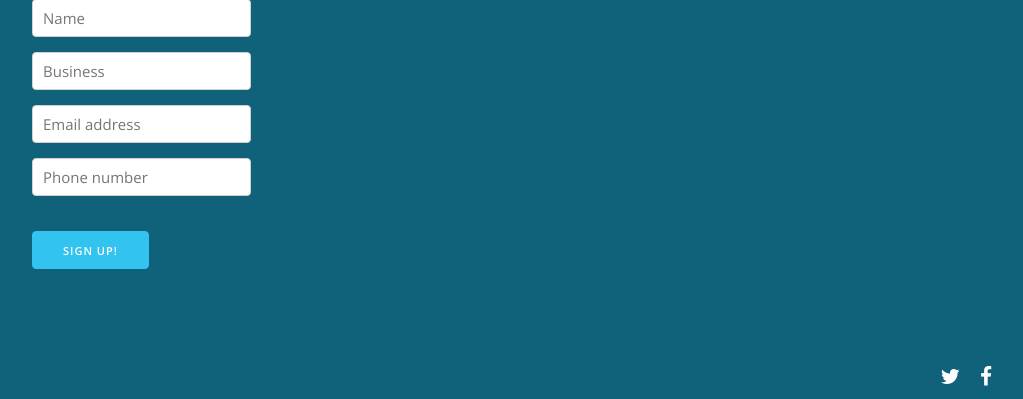
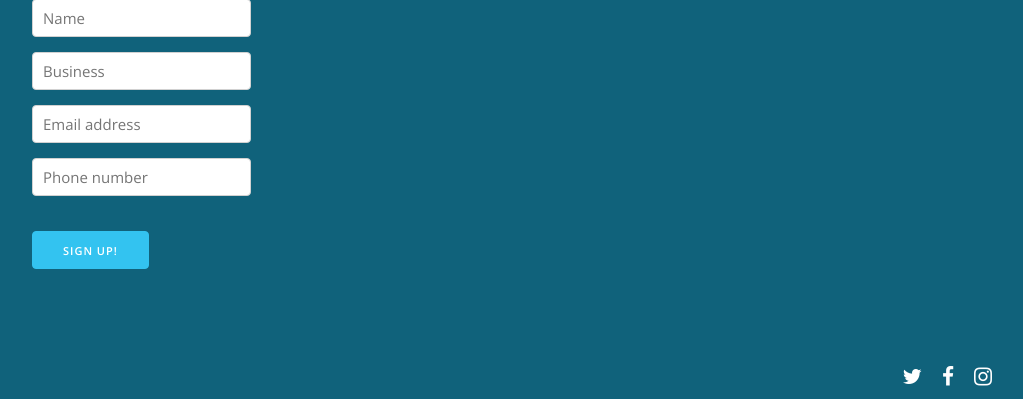
Before and after one commit to mapcat-io/_heroku-nearme, a Node project: template templates/views/merchants.hbs in a window 1280 px wide. Shown: the part 766-1165 px from the top of the page, without its empty margins (128-1151 px from the left). Run offline with Node 20 templates, Linux system fonts and the light colour scheme; the template is opened without the code that fills it, so the values that code supplies are empty; some libraries are stand-ins or nearby versions.

Commit message:
updated social icons for homepage and merchants
Former-commit-id: 5adac57be3f085cb77099e2dd60d275bba7250e2

```diff
--- a/templates/views/merchants.hbs
+++ b/templates/views/merchants.hbs
@@ -47,8 +47,10 @@
 <footer class="footer">
   <div class="container">
     <ul class="footer-links">
-      <li><a href="#"><i class="fa fa-twitter"></i></a></li>
-      <li><a href="#"><i class="fa fa-facebook"></i></a></li>
+      <li><a href="https://twitter.com/mapcatio"><i class="fa fa-twitter"></i></a></li>
+      <li><a href="https://www.instagram.com/mapcat.io/"><i class="fa fa-facebook"></i></a></li>
+      <li><a href="https://www.facebook.com/mapcat.io"><i class="fa fa-instagram"></i></a></li>
     </ul>
   </div>
-</footer> <!-- End -->
+</footer>
+<!-- End -->
```
Also changed, not shown: templates/views/home.hbs (+6 -49 lines).
